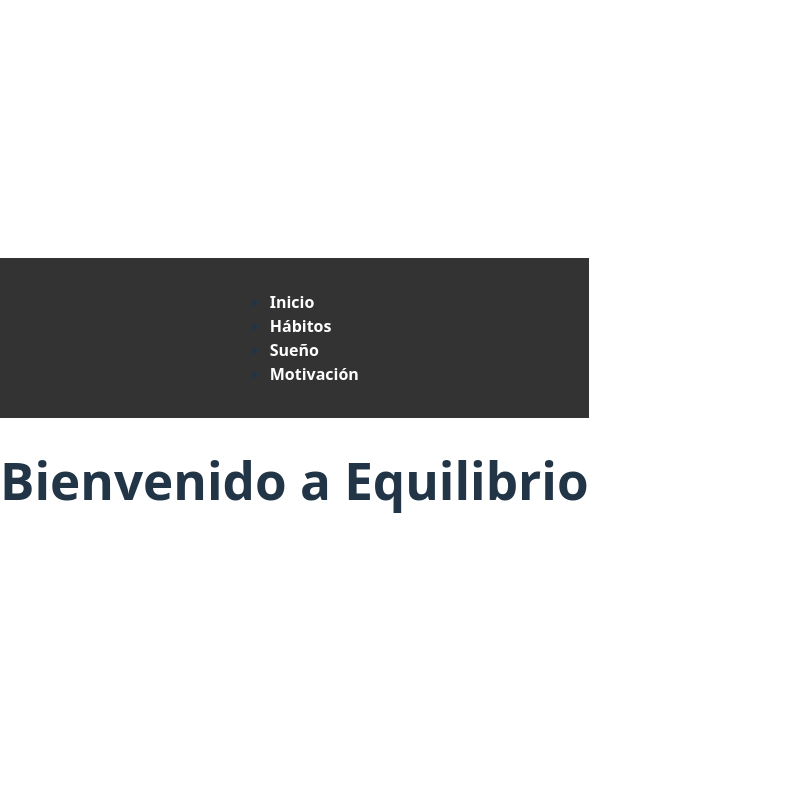
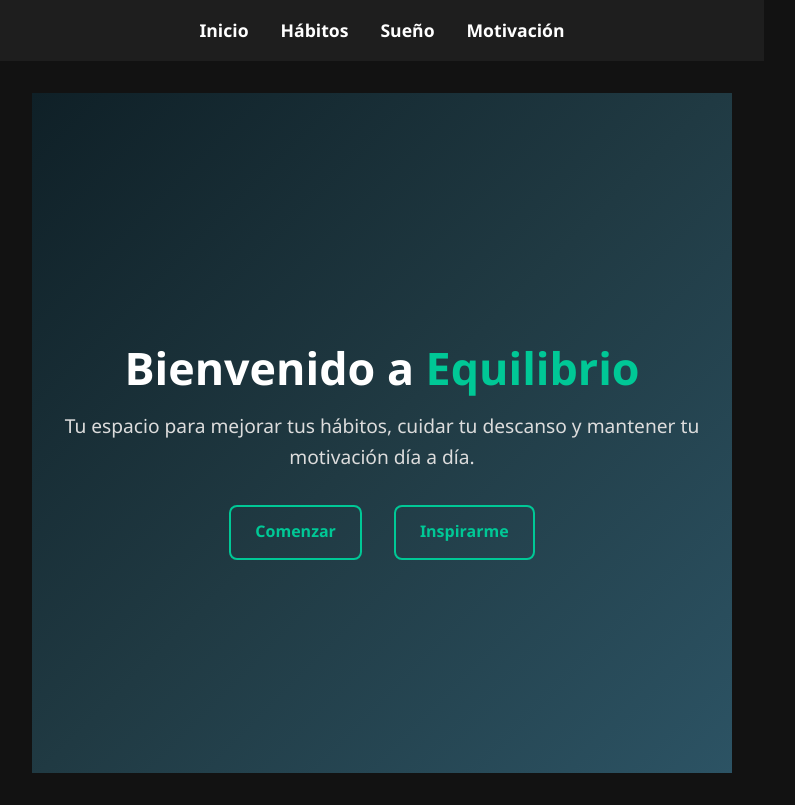
Before and after one commit to Valentin1h/proyecto-equilibrio, a React (Vite) app in the folder proyecto-equilibrio/: page / in a window 1280 px wide. Shown: the whole page, without its empty margins (0-795 px from the left). Built offline with nearby package versions, Linux system fonts and the light colour scheme.

Commit message:
Se ha detallado el estilo del inicio y al navbar, se ha agregado contenido al inicio

```diff
--- a/proyecto-equilibrio/src/estilos/App.css
+++ b/proyecto-equilibrio/src/estilos/App.css
@@ -0,0 +1,23 @@
+body {
+  margin: 0;
+  font-family: "Segoe UI", Roboto, sans-serif;
+  background-color: #121212;
+  color: #ffffff;
+  line-height: 1.6;
+}
+
+main {
+  padding: 2rem;
+  min-height: 80vh;
+}
+
+h1 {
+  color: #00c896;
+  text-align: center;
+  margin-bottom: 1.5rem;
+}
+
+p {
+  text-align: center;
+  color: #cccccc;
+}
--- a/proyecto-equilibrio/src/estilos/Inicio.css
+++ b/proyecto-equilibrio/src/estilos/Inicio.css
@@ -1,19 +1,62 @@
-.inicio-container {
+.inicio {
   display: flex;
-  flex-direction: column;
+  justify-content: center;
   align-items: center;
-  justify-content: center;
-  padding: 2rem;
+  min-height: 85vh;
   text-align: center;
+  background: linear-gradient(135deg, #0f2027, #203a43, #2c5364);
 }
 
-.inicio-title {
-  font-size: 2rem;
-  font-weight: bold;
+.inicio-contenedor {
+  max-width: 700px;
+  padding: 2rem;
+}
+
+.inicio h1 {
+  font-size: 2.8rem;
+  color: #ffffff;
   margin-bottom: 1rem;
 }
 
-.inicio-texto {
-  max-width: 600px;
-  line-height: 1.6;
+.inicio h1 span {
+  color: #00c896;
 }
+
+.inicio p {
+  font-size: 1.2rem;
+  color: #dcdcdc;
+  margin-bottom: 2rem;
+}
+
+.inicio-botones {
+  display: flex;
+  justify-content: center;
+  gap: 1rem;
+}
+
+.btn {
+  background-color: transparent;
+  color: #00c896;
+  text-decoration: none;
+  padding: 0.8rem 1.5rem;
+  border-radius: 8px;
+  font-weight: 600;
+  border: 2px solid #00c896;
+  transition: background-color 0.3s ease;
+}
+
+.btn:hover {
+  background-color: #00c896;
+  color: #121212;
+}
+
+.btn-secundario {
+  background-color: transparent;
+  color: #00c896;
+  border: 2px solid #00c896;
+}
+
+.btn-secundario:hover {
+  background-color: #00c896;
+  color: #121212;
+}
--- a/proyecto-equilibrio/src/estilos/Navbar.css
+++ b/proyecto-equilibrio/src/estilos/Navbar.css
@@ -20,3 +20,34 @@
 .navbar a:hover {
   color: #4caf50;
 }
+
+.navbar {
+  background-color: #1e1e1e;
+  padding: 1rem 2rem;
+  display: flex;
+  justify-content: center;
+  align-items: center;
+  position: sticky;
+  top: 0;
+  z-index: 1000;
+}
+
+.navbar-list {
+  list-style: none;
+  display: flex;
+  gap: 2rem;
+  margin: 0;
+  padding: 0;
+}
+
+.navbar-list a {
+  color: #ffffff;
+  text-decoration: none;
+  font-weight: 600;
+  font-size: 1.1rem;
+  transition: color 0.3s ease;
+}
+
+.navbar-list a:hover {
+  color: #00c896;
+}
--- a/proyecto-equilibrio/src/paginas/Inicio.jsx
+++ b/proyecto-equilibrio/src/paginas/Inicio.jsx
@@ -1,11 +1,27 @@
+import React from "react";
 import "../estilos/Inicio.css";
-
-import React from "react";
 
 export default function Inicio() {
   return (
-    <div className="inicio">
-      <h1>Bienvenido a Equilibrio</h1>
-    </div>
+    <section className="inicio">
+      <div className="inicio-contenedor">
+        <h1>
+          Bienvenido a <span>Equilibrio</span>
+        </h1>
+        <p>
+          Tu espacio para mejorar tus hábitos, cuidar tu descanso y mantener tu
+          motivación día a día.
+        </p>
+        <div className="inicio-botones">
+          <a href="/habitos" className="btn">
+            Comenzar
+          </a>
+          <br />
+          <a href="/motivacion" className="btn btn-secundario">
+            Inspirarme
+          </a>
+        </div>
+      </div>
+    </section>
   );
 }
```
